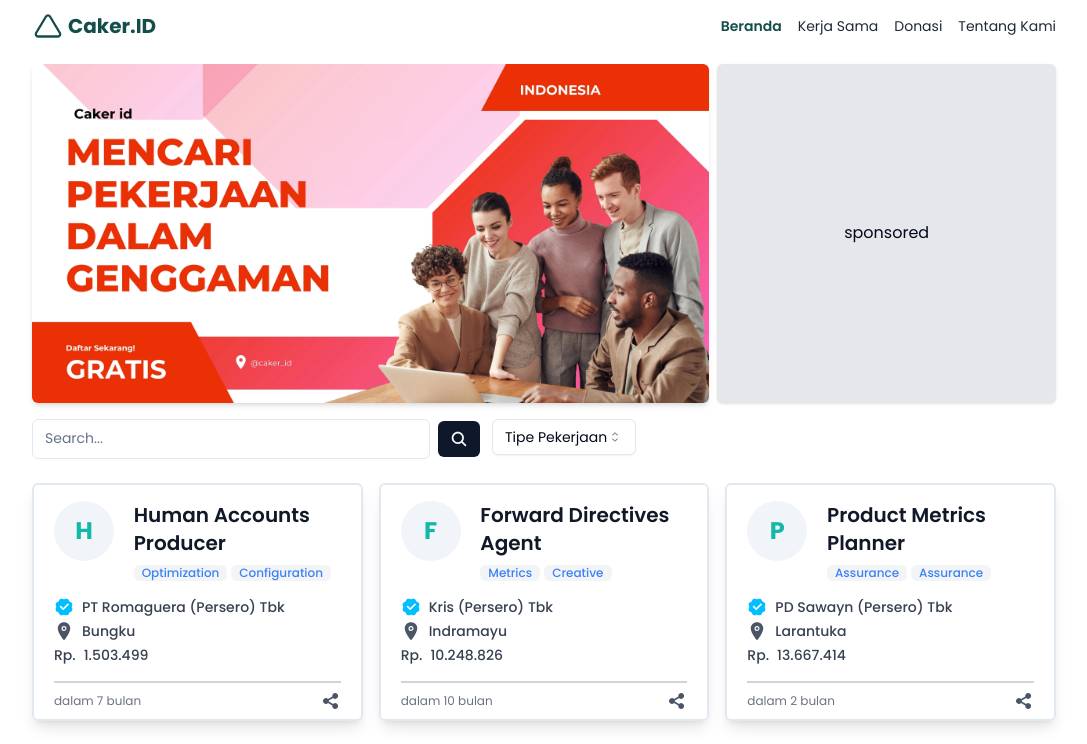
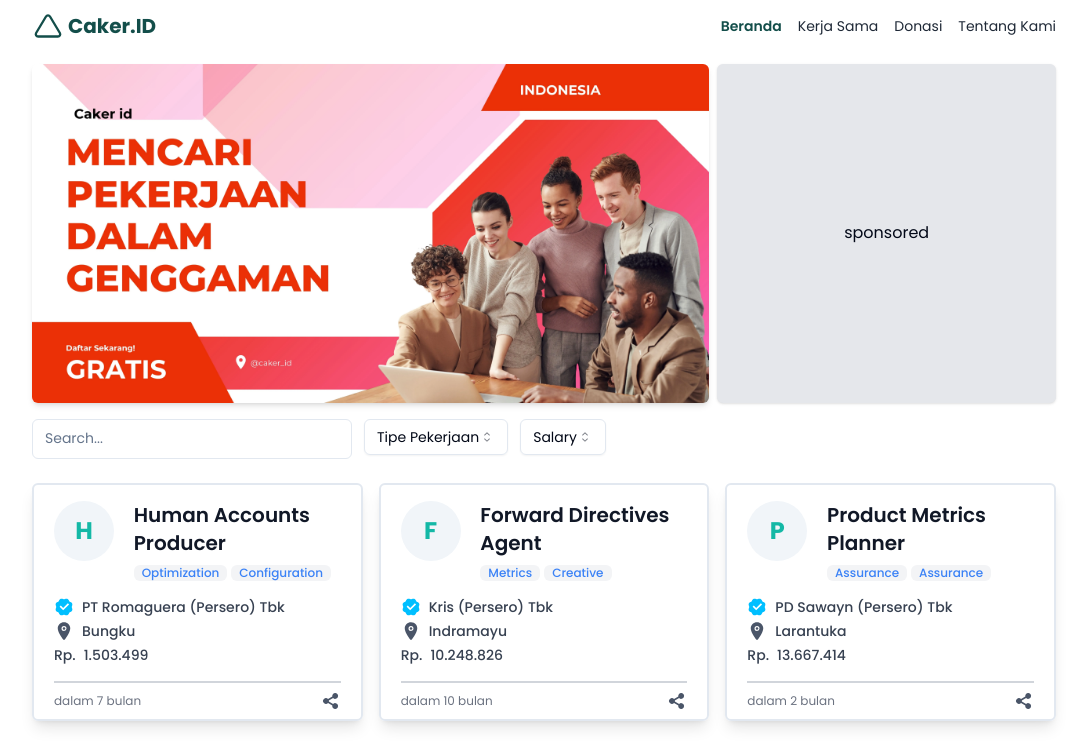
Before and after one commit to STMualim/webcaker, a Next.js app: page / in a window 1280 px wide. Shown: the top 744 px of the page, without its empty margins (96-1183 px from the left). Built offline with nearby package versions, Linux system fonts and the light colour scheme.

Commit message:
feat: add ui filter by type job and salary

```diff
--- a/app/page.tsx
+++ b/app/page.tsx
@@ -6,6 +6,7 @@ import JobsList from "@/components/JobsList";
 import Search from "@/components/Search";
 import PaginationComp from "@/components/PaginationComp";
 import JobsByType, {  } from "@/components/JobsByType";
+import JobsBySalary from "@/components/JobBySalary";
 
 export default function Home({
   searchParams,
@@ -21,6 +22,7 @@ export default function Home({
       <div className="lg:flex gap-3">
         <Search placeholders={query} />
         <JobsByType />
+        <JobsBySalary />
       </div>
       <Suspense key={currentPage} fallback={<Skeleton />}>
         <JobsList query={query} currentPage={currentPage} />
--- /dev/null
+++ b/components/JobBySalary.tsx
@@ -0,0 +1,25 @@
+import {
+    Select,
+    SelectContent,
+    SelectItem,
+    SelectTrigger,
+    SelectValue,
+  } from "@/components/ui/select";
+
+  export default function JobsBySalary() {
+    return (
+      <div className="my-4">
+        <Select>
+          <SelectTrigger>
+            <SelectValue placeholder="Salary" />
+          </SelectTrigger>
+          <SelectContent>
+            <SelectItem value="<3jt"> &lt; 3 jt </SelectItem>
+            <SelectItem value="<5jt>">&lt; 5 jt</SelectItem>
+            <SelectItem value="<10jt">&lt; 10 jt</SelectItem>
+            <SelectItem value=">10jt">&gt; 10 jt</SelectItem>
+          </SelectContent>
+        </Select>
+      </div>
+    );
+  }
--- a/components/JobCard.tsx
+++ b/components/JobCard.tsx
@@ -10,7 +10,7 @@ import { Job } from "@/types/job";
 export default function JobCard({ job }: { job: Job }) {
   return (
     <div className="hover:bg-gray-50 duration-150 px-5 border-2 rounded-md mt-2 block shadow-lg pt-4 mb-4 md:mb-0">
-      <Link href={`job/${job.id}`}>
+      <Link scroll href={`job/${job.id}`}>
         <div className="flex gap-2">
           <div className="w-3/12">
           <div className="w-[60px] h-[60px] rounded-full bg-slate-100 me-3 flex justify-center items-center lg:text-2xl text-xl text-teal-500 font-bold">{job.name.slice(0, 1)}</div>
--- a/components/Search.tsx
+++ b/components/Search.tsx
@@ -27,7 +27,7 @@ export default function Search({ placeholders }: SearchProps) {
   }, 300);
 
   return (
-    <div className="flex w-full max-w-md items-center space-x-2 my-4">
+    <div className="flex w-full max-w-xs items-center space-x-2 my-4">
       <Input
         className="outline-none"
         type="text"
@@ -35,9 +35,6 @@ export default function Search({ placeholders }: SearchProps) {
         defaultValue={searchParams.get("query")?.toString()}
         onChange={(e) => handleChange(e.target.value)}
       />
-      <Button size="sm">
-        <IoSearch size={18} />
-      </Button>
     </div>
   );
 }
```
Also changed, not shown: app/job/[id]/page.tsx (+12 -5 lines).
